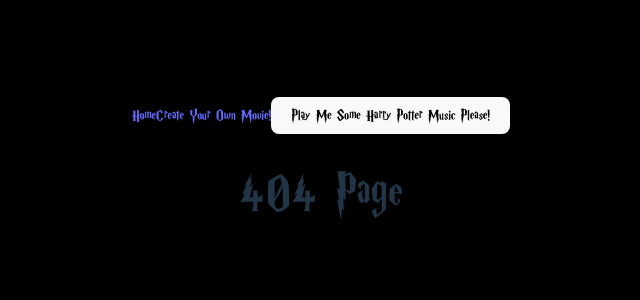
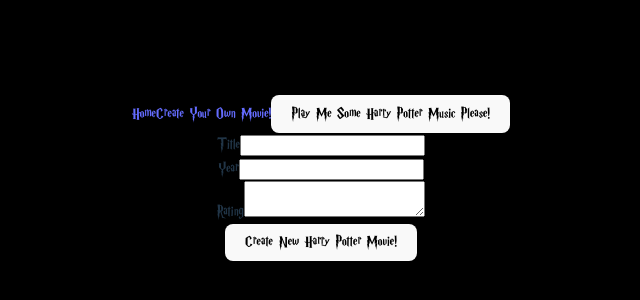
Before and after one commit to nicolduf/project2, a React (Vite) app: page /CreateYourOwnMoviePage in a window 1280 px wide. Before the commit this address had no page. Shown: the part 222-522 px from the top of the page, without its empty margins (319-959 px from the left). Built offline with nearby package versions, Linux system fonts and the light colour scheme.

Commit message:
create your own added

```diff
--- a/src/App.jsx
+++ b/src/App.jsx
@@ -4,6 +4,7 @@
 import Navbar from './components/Navbar.jsx';
 import HomePage from './pages/HomePage.jsx';
 import MoviesDetailsPage from './pages/MoviesDetailsPage.jsx';
+import CreateYourOwnMoviePage from './Pages/CreateYourOwnMoviePage';
 
 function App() {
   return (
@@ -13,6 +14,7 @@
         <Routes>
           <Route path='/' element={<HomePage />} />
           <Route path='/MoviesDetailsPage/:movieId' element={<MoviesDetailsPage />} />
+          <Route path='/CreateYourOwnMoviePage/' element={<CreateYourOwnMoviePage />} />
           <Route path='*' element={<h1>404 Page</h1>} />
         </Routes>
       </div>
--- a/src/Pages/CreateYourOwnMoviePage.jsx
+++ b/src/Pages/CreateYourOwnMoviePage.jsx
@@ -1,7 +1,115 @@
+// // import { useState } from "react";
+// import { useNavigate } from 'react-router-dom'
+
+// function CreateYourOwnMoviePage() {}
+// const navigate = useNavigate()
+
+// const [title, setTitle] = useState("");
+// const [year, setYear] = useState("");
+// const [rating, setRating] = useState("");
+
+// const onSubmit = async event => {
+//     event.preventDefault()
+//     const values = {
+//         title,
+//         year,
+//         rating,
+//     }
+
+//   try {
+//     const response = await fetch(`https://backendharrypottermovies.adaptable.app/Movies/New`, {
+//         method: 'POST',
+//         body: JSON.stringify(values),
+//         headers: { 'Content-type': 'application/json' },
+//     })
+
+//     if (response.ok) {
+//         const newMovie = await response.json ()
+//         console.log (newMovie)
+//         navigate (`/MoviesDetailsPage`)
+//     };
+//   }
+
+//   return (
+//     <form
+//       style={{ display: 'grid', gridTemplate: 'auto / 1fr', justifyItems: 'center' }}
+//       onSubmit={onSubmit}
+//     >
+//       <label>
+//         Title
+//         <input value={title} onChange={event => setTitle(event.target.value)} required />
+//       </label>
+//       <label>
+//         Year
+//         <input
+//          type='number' value={year} onChange={event => setYear(event.target.value)} required />
+//       </label>
+//       <label>
+//         Rating
+//         <textarea
+//           type='number' value={rating} onChange={event => setRating(event.target.value)} required />
+//       </label>
+//       <button type='submit'>Create New Harry Potter Movie!</button>
+//     </form>
+//   )
+// }
+// export default CreateYourOwnMoviePage;
+
+
 import { useState } from "react";
+import { useNavigate } from 'react-router-dom'
 
-function CreateYourOwnMoviePage() {}
+function CreateYourOwnMoviePage() {
+  const navigate = useNavigate();
+  const [title, setTitle] = useState("");
+  const [year, setYear] = useState("");
+  const [rating, setRating] = useState("");
 
-const [title, setTitle] = useState("");
-const [year, setYear] = useState("");
-const [rating, setRating] = useState("");
+  const onSubmit = async event => {
+    event.preventDefault()
+    const values = {
+      title,
+      year,
+      rating,
+    }
+
+    try {
+      const response = await fetch(`https://backendharrypottermovies.adaptable.app/Movies/New`, {
+        method: 'POST',
+        body: JSON.stringify(values),
+        headers: { 'Content-type': 'application/json' },
+      })
+
+      if (response.ok) {
+        const newMovie = await response.json()
+        console.log(newMovie)
+        navigate(`/MoviesDetailsPage`)
+      }
+    } catch (error) {
+      console.error(error);
+    }
+  }
+
+  return (
+    <form
+      style={{ display: 'grid', gridTemplate: 'auto / 1fr', justifyItems: 'center' }}
+      onSubmit={onSubmit}
+    >
+      <label>
+        Title
+        <input value={title} onChange={event => setTitle(event.target.value)} required />
+      </label>
+      <label>
+        Year
+        <input type='number' value={year} onChange={event => setYear(event.target.value)} required />
+      </label>
+      <label>
+        Rating
+        <textarea type='number' value={rating} onChange={event => setRating(event.target.value)} required />
+      </label>
+      <button type='submit'>Create New Harry Potter Movie!</button>
+    </form>
+  )
+}
+
+export default CreateYourOwnMoviePage;
--- a/src/Pages/HomePage.jsx
+++ b/src/Pages/HomePage.jsx
@@ -7,7 +7,7 @@
 
   const fetchAllMovies = async () => {
     const response = await fetch(
-      "http://localhost:5001/Movies/"
+      "https://backendharrypottermovies.adaptable.app/Movies"
     );
 
     if (response) {
--- a/src/Pages/MoviesDetailsPage.jsx
+++ b/src/Pages/MoviesDetailsPage.jsx
@@ -8,7 +8,7 @@
 
     useEffect(() => {
         // Fetch movie details based on movieId from your db.json
-        fetch(`http://localhost:5001/Movies/${movieId}`)
+        fetch(`https://backendharrypottermovies.adaptable.app/Movies/${movieId}`)
             .then((response) => response.json())
             .then((movieData) => {
                 setMovie(movieData);
```
Also changed, not shown: 1 other file (tests, documents, lock files or other folders).
